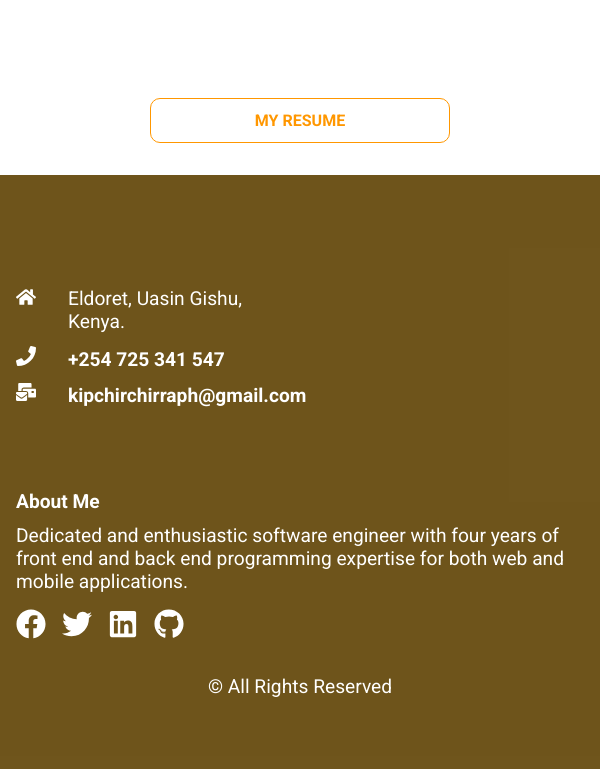
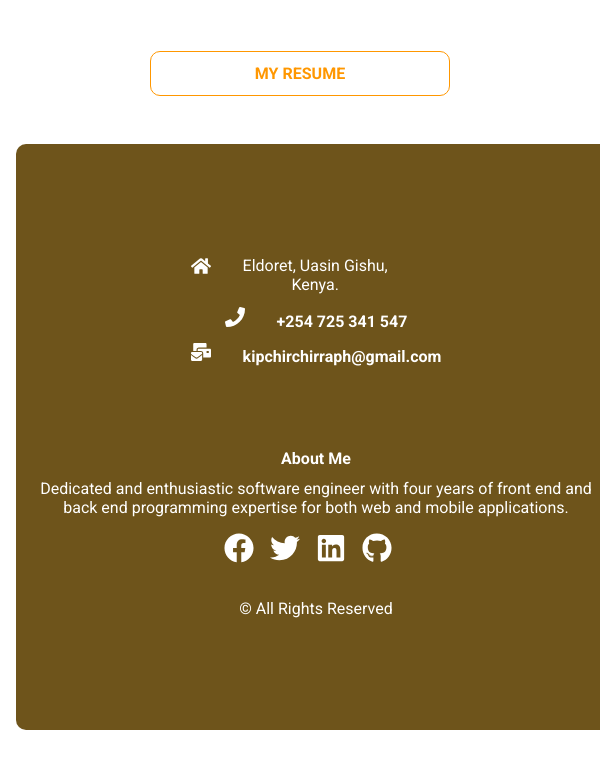
Before and after one commit to Raphtildai/portfolio-react, a React (Create React App) app: page /about in a window 600 px wide. Shown: the part 1277-2046 px from the top of the page. After the commit the page ends 2023 px from the top, so only its background shows below. Built offline with nearby package versions, Linux system fonts and the light colour scheme.

Commit message:
Fine tuning

```diff
--- a/src/components/CertificateCardStyle.css
+++ b/src/components/CertificateCardStyle.css
@@ -62,7 +62,7 @@
 
 @media screen and (max-width: 480px) {
     .certificate-container {
-        max-width: 480px;
+        max-width: 80%;
         margin: auto;
         /* display: flex;
         flex-direction: column; */
@@ -89,7 +89,7 @@
 
 @media screen and (max-width: 767px) and ( min-width: 480px) {
     .certificate-container {
-        max-width: 767px;
+        max-width: 90%;
         height: 100%;
         margin: auto;
         display: grid;
--- a/src/components/FooterStyle.css
+++ b/src/components/FooterStyle.css
@@ -4,7 +4,7 @@
     background-color: rgba(95, 66, 3, 0.9);
 }
 .footer-container {
-    max-width: 1140px;
+    max-width: 100%;
     margin: auto;
     display: grid;
     grid-template-columns: repeat(2, 1fr);
@@ -59,8 +59,25 @@ p {
     padding: 1rem;
 }
 
-@media screen and (max-width: 640px) {
+@media screen and (max-width: 767px) {
+    .footer {
+        width: 100%;
+        border-radius: 10px;
+        margin: 1rem;
+    }
     .footer-container {
-        grid-template-columns: 1fr;
+        display: flex;
+        justify-content: center;
+        text-align: center;
+        align-items: center;
+        flex-direction: column;
+    }
+    .location p,
+    .phone h4,
+    .email h4 {
+        font-size: 1rem;
+    }
+    .right h4, p {
+        font-size: 1rem;
     }
 }
--- a/src/components/HeroImg2Style.css
+++ b/src/components/HeroImg2Style.css
@@ -31,6 +31,11 @@
     font-size: 2.4rem;
     font-weight: 800;
 }
+.hero-img h1:hover {
+    padding: 1rem;
+    border: 5px solid #fff;
+    border-radius: 10px;
+}
 .hero-img p {
     color: #fff;
     padding-top: 1rem;
--- a/src/components/Navbar.js
+++ b/src/components/Navbar.js
@@ -32,7 +32,7 @@ const Navbar = () => {
         </Link>
         <ul className={click ? "nav-menu active" : "nav-menu"}>
             <li>
-                <Link to="/portfolio-react">Home</Link>
+                <Link to="/portfolio-react/">Home</Link>
             </li>
             <li>
                 <Link to="/about">About</Link>
--- a/src/components/Project.js
+++ b/src/components/Project.js
@@ -15,6 +15,7 @@ class Project extends Component {
                           return (
                               <ProjectCard
                                   key = { index }
+                                  date = { val.date}
                                   imgsrc = { val.imgsrc }
                                   title = { val.title }
                                   text = { val.text }
--- a/src/components/ProjectCard.js
+++ b/src/components/ProjectCard.js
@@ -11,6 +11,7 @@ const ProjectCard = (props) => {
   }
   return (
     <div className="project-card">
+      <h2 className="project-date">{props.date}</h2>
         <img src={props.imgsrc} alt="ProjectImg"></img>
         <h2 className="project-title">
           {showContent ? props.title : (props.title.length > 25 ? props.title.slice(0, 25) + " ..." : props.title)}
--- a/src/components/ProjectCardStyle.css
+++ b/src/components/ProjectCardStyle.css
@@ -41,6 +41,12 @@
     font-size: 1.1rem;
     text-align: justify;
 }
+.project-date {
+    color: #261fff;
+    padding: 1rem 0;
+    font-size: 1.0rem;
+    text-align: center;
+}
 .project-btns {
     /* width: 60%; */
     display: flex;
@@ -78,7 +84,7 @@
 
 @media screen and (max-width: 767px) and ( min-width: 480px)  {
     .project-container {
-        max-width: 767px;
+        max-width: 90%;
         height: 100%;
         margin: auto;
         display: grid;
--- a/src/components/ProjectsCardData.js
+++ b/src/components/ProjectsCardData.js
@@ -2,36 +2,42 @@
 const ProjectCardData = [
     {
         imgsrc: "https://source.unsplash.com/1600x1600/?weather",
+        date: "Jan 13, 2023",
         title: "SIMPLE WEATHER FORECASTING APPLICATION",
         text: "I developed a weather forecasting web application that utilizes the Open Weather API to provide users with real-time weather updates based on the city they search for. This project demonstrated my skills in web development and API integration and I was able to complete it as part of the admission process for the Sasakazi apprenticeship program. Users can easily access weather information for any location and stay informed about changing weather conditions.",
         view: "https://raphtildai.github.io/weather-forecasting/"
     },
     {
         imgsrc: "https://source.unsplash.com/1600x1600/?counseling",
+        date: "Jul, 2022 - Nov, 2022",
         title: "STUDENT COUNSELING SYSTEM",
         text: "This is a one-of-a-kind application that I designed and developed as my final year project. It is still in development, but it is an app that aims to provide counseling services to Meru University of Science and Technology students. Among its functions are the ability to book counseling sessions online as well as attend counseling sessions online.",
         view: "https://github.com/Raphtildai/careapp"
     },
     {
         imgsrc: "https://source.unsplash.com/1600x1600/?staffing-agency",
+        date: "Jan, 2022 - Aug, 2022",
         title: "CENTRAL NURSES STAFFING WEBSITE",
         text: "I developed a website for Central Nurses, a staffing agency based in the greater Central Kansas area, USA. The website showcases the agency's commitment to providing excellent care solutions to patients and residents in all healthcare settings. The website serves as a platform for potential clients to learn more about the agency's services and the benefits of working with Central Nurses. This project demonstrates my skills in web development and my ability to create effective digital solutions for businesses. By developing this website, I helped Central Nurses reach a wider audience and grow their business.",
         view: "https://www.centralnurses.com/"
     },
     {
         imgsrc: "https://source.unsplash.com/1600x1600/?online-voting",
+        date: "July, 2021",
         title: "STACCMU E-VOTING SYSTEM",
         text: "I developed an online E-Voting System for St. Teresa of Avila Catholic Chaplaincy Meru University that has been used successfully in three elections. This innovative system has numerous benefits, including the ability to project results in real time and a significant reduction in paperwork by at least 90%. The system streamlines the election process and improves the accuracy and transparency of the results. This project demonstrates my skills in software development and my commitment to creating efficient solutions for real-world problems.",
         view: "https://vote.korostech.co.ke"
     },
     {
         imgsrc: "https://source.unsplash.com/1600x1600/?church",
+        date: "April 18,2019",
         title: "ST. TERESA OF AVILA CATHOLIC CHAPLAINCY MERU UNIVERSITY WEBSITE",
         text: "I developed a personal project during the Software Engineering Class that aimed to facilitate communication between STACCMU officials and its members. The website serves as a platform for sharing information about major events and activities, as well as digitizing the process of student registration and record keeping. This project demonstrates my skills in software development and my commitment to improving organizational processes through technology. Additionally, I have shown foresight in collaborating with the Webmaster of Meru University to ensure a smooth transition and continuity of the system even after your graduation.",
         view: "https://staccmu.must.ac.ke/"
     },
     {
         imgsrc: "https://source.unsplash.com/1600x1600/?covid-19",
+        date: "November, 2019",
         title: "COVID19 DATABASE PERSONAL PROJECT",
         text: "I developed a personal project during the Application Programming class that captured the records of confirmed COVID-19 patients and stored them in a centralized database. The system allowed for easy access to patient information, which was crucial for monitoring and managing the spread of the virus. This project demonstrated my skills in programming and my commitment to using technology to address real-world problems. By developing this project, I showed my initiative and willingness to contribute to the fight against COVID-19.",
         view: "#"
--- a/src/components/SkillsCardStyle.css
+++ b/src/components/SkillsCardStyle.css
@@ -8,7 +8,7 @@
     color: #ff9700;
 }
 .skills-container {
-    max-width: 1140px;
+    max-width: 800px;
     margin: auto;
     display: grid;
     grid-template-columns: repeat(3, 1fr);
@@ -16,6 +16,7 @@
     padding-bottom: 5rem;
 }
 .skills-card {
+    text-align: center;
     border: 1px solid #ff9700;
     border-radius: 10px;
     background: #fff;
@@ -45,7 +46,7 @@
 
 @media screen and (max-width: 480px) {
     .skills-container {
-        max-width: 480px;
+        width: 80%;
         margin: auto;
         grid-template-columns: 1fr;
     }
@@ -63,7 +64,7 @@
 
 @media screen and (max-width: 767px) and ( min-width: 480px)  {
     .skills-container {
-        max-width: 767px;
+        width: 80%;
         height: 100%;
         margin: auto;
         display: grid;
--- a/src/routes/projects.js
+++ b/src/routes/projects.js
@@ -2,7 +2,7 @@ import React from 'react'
 import Navbar from '../components/Navbar';
 import Footer from '../components/Footer';
 import HeroImg2 from '../components/HeroImg2';
-import PricingCard from '../components/PricingCard';
+// import PricingCard from '../components/PricingCard';
 import Project from '../components/Project';
 
 const projects = () => {
@@ -11,7 +11,7 @@ const projects = () => {
       <Navbar />
       <HeroImg2 heading="PROJECTS." text="Here are my projects." />
       <Project />
-      <PricingCard />
+      {/* <PricingCard /> */}
       <Footer/>
       </div>
   )
```
